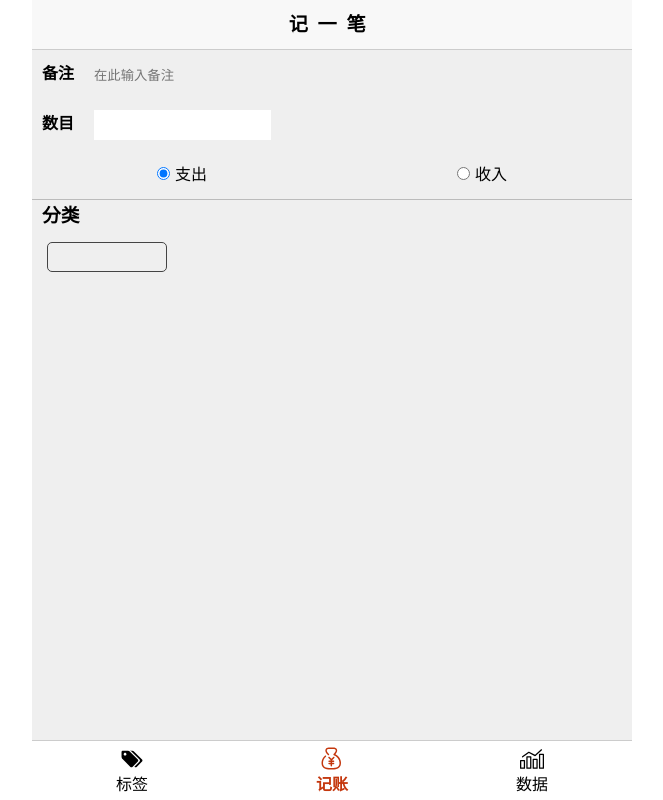
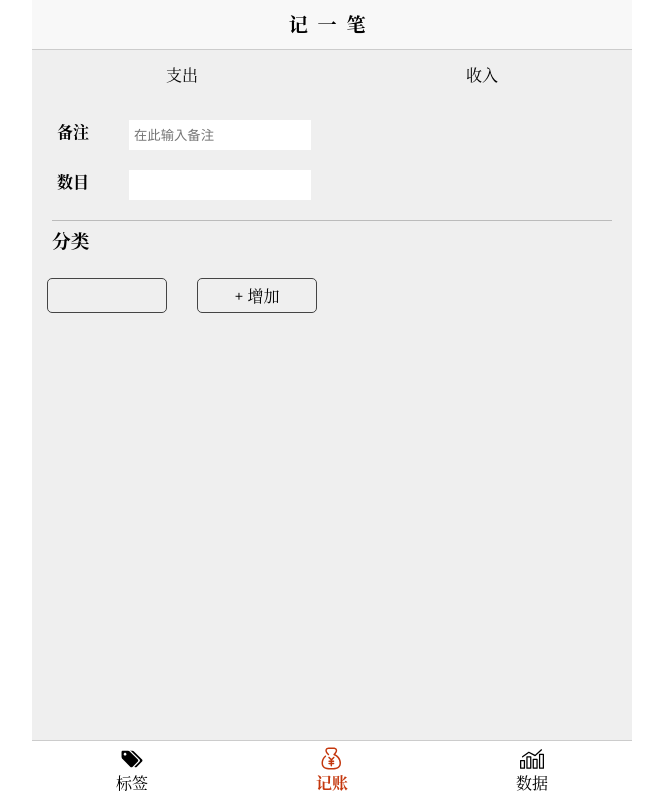
Before and after one commit to KarnoLf/tally-book-1, a Vue app: page /home in a window 1280 px wide. Shown: the whole page, without its empty margins (308-971 px from the left). Built offline with nearby package versions, Linux system fonts and the light colour scheme.

Commit message:
全局字体为宋体

```diff
--- a/src/App.vue
+++ b/src/App.vue
@@ -35,6 +35,7 @@ body{
   flex-direction: column;
   height: 100vh;
   background: #efefef;
+  font-family: Georgia, "Nimbus Roman No9 L", "Songti SC", "Noto Serif CJK SC", "Source Han Serif SC", "Source Han Serif CN", STSong, "AR PL New Sung", "AR PL SungtiL GB", NSimSun, SimSun, "TW\-Sung", "WenQuanYi Bitmap Song", "AR PL UMing CN", "AR PL UMing HK", "AR PL UMing TW", "AR PL UMing TW MBE", PMingLiU, MingLiU, serif;
 }
 .router-content{
   flex-grow: 1;
--- a/src/views/Home.vue
+++ b/src/views/Home.vue
@@ -1,28 +1,24 @@
 <template>
   <div class="home">
     <div class="headline">记一笔</div>
-
-    <div class="write">
-      <p>备注</p>
+    <div class="fundsOption">
+      <ul>
+        <li>支出</li>
+        <li>收入</li>
+      </ul>
+    </div>
+    <label class="write">
+      <span>备注</span>
       <input type="text" placeholder="在此输入备注" >
-    </div>
-    <div class="number">
-      <p>数目</p>
+    </label>
+    <label class="write">
+      <span>数目</span>
       <input type="number">
-    </div>
-    <div class="fundsOption">
-      <div>
-        <input type="radio" id="funds0" name="funds-option" value="0" checked="checked">
-        <label for="funds0">支出</label>
-      </div>
-      <div>
-        <input type="radio" id="funds1" name="funds-option" value="1">
-        <label for="funds1">收入</label>
-      </div>
-    </div>
+    </label>
     <h3>分类</h3>
     <div class="labelOption">
       <div class="label"></div>
+      <div class="label"> + 增加</div>
     </div>
 </div>
 </template>
@@ -47,12 +43,22 @@ export default {
 }
 .fundsOption{
   height: 50px;
-  display: flex;
   justify-content: space-around;
-  border-bottom:1px solid #bbb;
   line-height: 50px;
-  input{
-    margin-right: 5px;
+  margin-bottom: 10px;
+  ul{
+    display: flex;
+    li{
+      flex-grow: 1;
+      text-align: center;
+      &.selected{
+        border-bottom: 3px solid black;
+      }
+    }
+    li:active{
+      background: gold;
+
+    }
   }
 }
 .write{
@@ -60,28 +66,20 @@ export default {
   height: 50px;
   padding: 10px;
   // border-bottom:1px solid #bbb;
-  p{
+  span{
     font-weight: bold;
+    margin-left: 15px;
   }
   input{
-    background: inherit;
-    margin-left: 20px;
-  }
-}
-.number{
-  display: flex;
-  height: 50px;
-  padding: 10px;
-  // border-bottom:1px solid #bbb;
-  p{
-    font-weight: bold;
-  }
-  input{
-    margin-left: 20px;
+    background: white;
+    margin-left: 40px;
+    padding-left: 5px;
   }
 }
 h3{
-    margin-left: 10px;
+    margin:10px 20px;
+    padding-top: 5px;
+    border-top:1px solid #bbb;
   }
 .labelOption{
   display: flex;
@@ -90,8 +88,9 @@ h3{
     margin: 2.5%;
     border: 1px solid #444;
     border-radius: 5px;
-    height: 30px;
     width: 20%;
+    padding: 5px;
+    text-align: center;
   }
 }
 </style>
```
